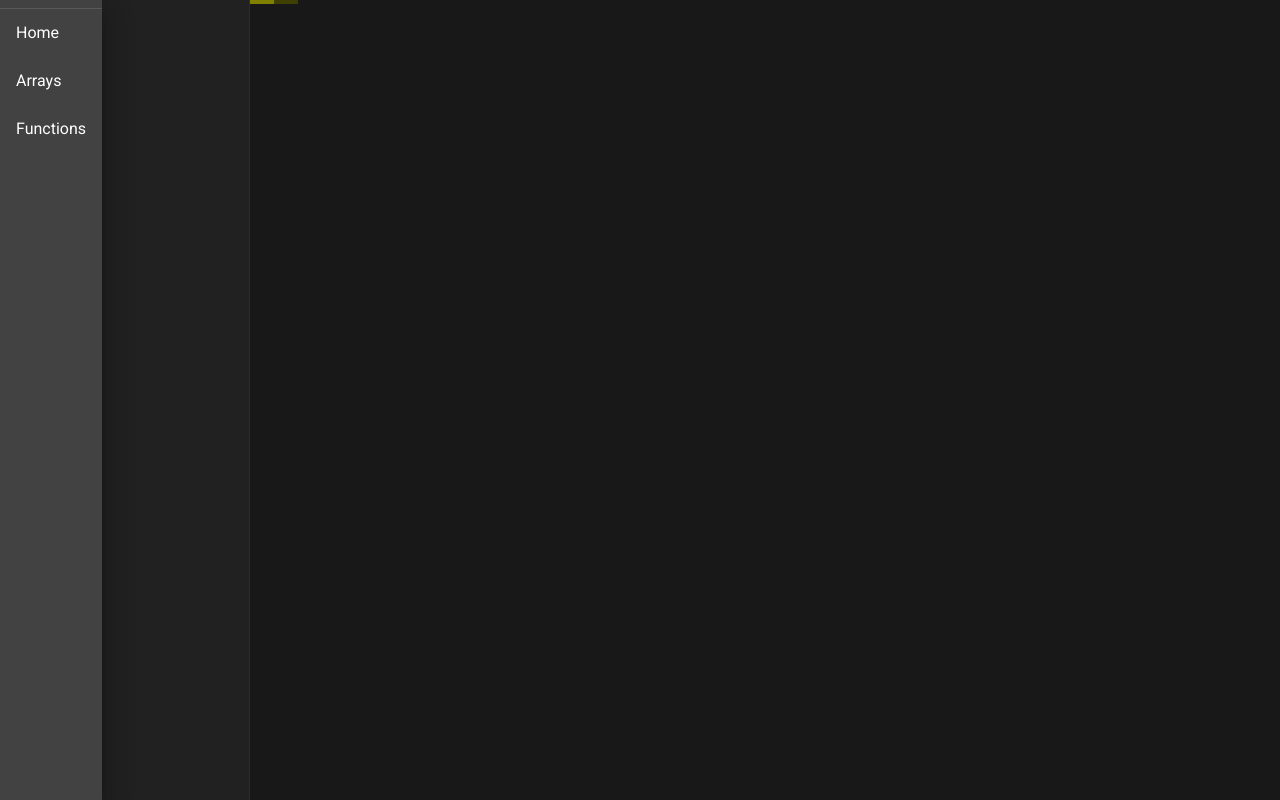
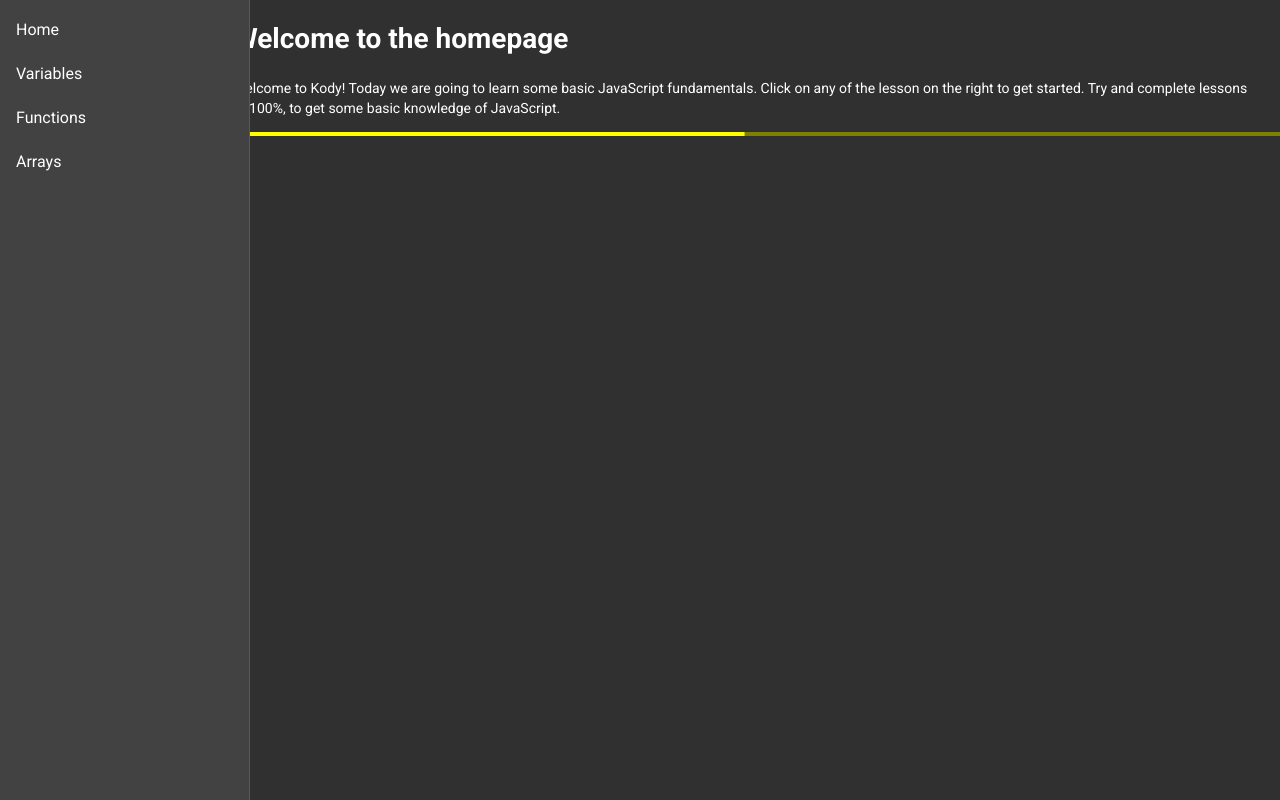
Before and after one commit to hector4213/mintbean-jsbootcamplite, a React (Create React App) app: page / in a window 1280 px wide. Both pictures are taken after a click on the button "LETS GET STARTED". Built offline with nearby package versions, Linux system fonts and the light colour scheme.

Commit message:
add place holder text for homepage

```diff
--- a/src/HomePage.jsx
+++ b/src/HomePage.jsx
@@ -1,35 +1,15 @@
-import { useState } from 'react'
-import Container from '@material-ui/core/Container'
-import Drawer from '@material-ui/core/Drawer'
-import List from '@material-ui/core/List'
-import Divider from '@material-ui/core/Divider'
-import ListItem from '@material-ui/core/ListItem'
-import ListItemIcon from '@material-ui/core/ListItemIcon'
-import ListItemText from '@material-ui/core/ListItemText'
+import { Container } from '@material-ui/core'
 
 const HomePage = () => {
-	const [menuOpen, setMenuOpen] = useState(true)
-
-	const makeMenuItems = () => {
-		return (
-			<List>
-				<Divider />
-				{['Home', 'Arrays', 'Functions'].map((item) => (
-					<ListItem button key={item}>
-						<ListItemText primary={item} />
-					</ListItem>
-				))}
-			</List>
-		)
-	}
-
 	return (
-		<Container maxWidth='lg'>
-			<>
-				<Drawer anchor={'left'} open={menuOpen} onClose={null}>
-					{makeMenuItems()}
-				</Drawer>
-			</>
+		<Container>
+			<h1>Welcome to the homepage</h1>
+			<p>
+				Welcome to Kody! Today we are going to learn some basic JavaScript
+				fundamentals. Click on any of the lesson on the right to get started.
+				Try and complete lessons to 100%, to get some basic knowledge of
+				JavaScript.
+			</p>
 		</Container>
 	)
 }
```
